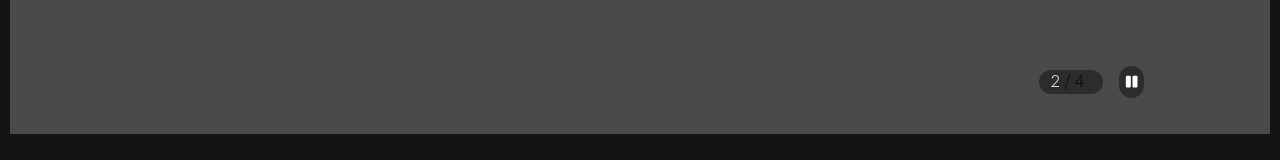
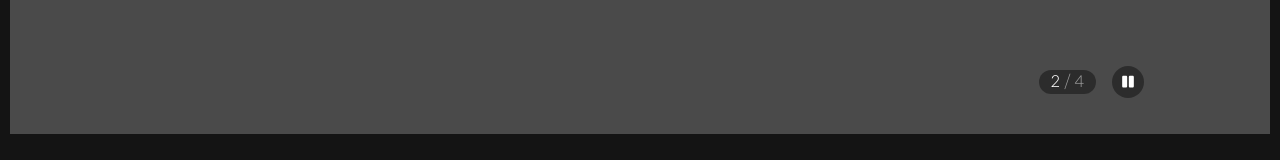
Before and after one commit to dkagh012/React_project_front, a React (Create React App) app: page / in a window 1280 px wide. Shown: the part 362-522 px from the top of the page. Built offline with nearby package versions, Linux system fonts and the light colour scheme.

Commit message:
swiper 마무리

```diff
--- a/src/components/Home/Swiper/SwiperPage.module.css
+++ b/src/components/Home/Swiper/SwiperPage.module.css
@@ -11,7 +11,7 @@
 }
 
 .pagination_num {
-  color: #9D9D9D;
+  color: #9D9D9D !important;
   border-radius: 100px;
   background: rgba(0, 0, 0, 0.40);
   display: flex;
@@ -42,6 +42,10 @@
   cursor: pointer;
 }
 
+.SwiperBtn svg {
+  width: 32px;
+}
+
 .SwiperBtn svg path {
   color: white;
 }
```
